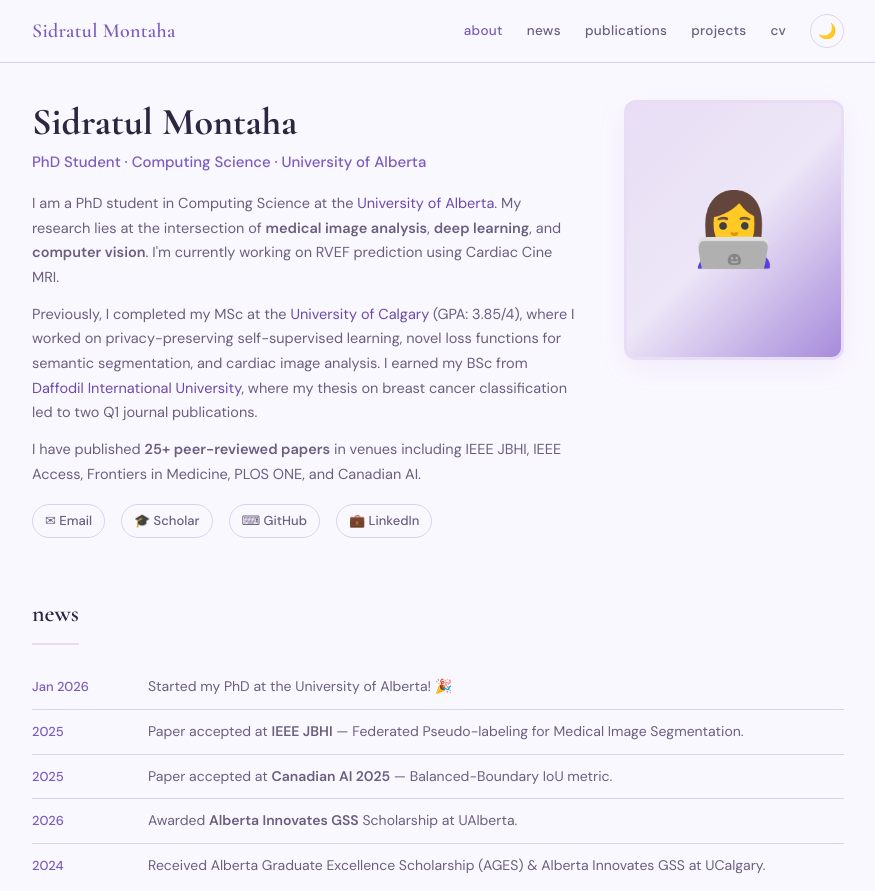
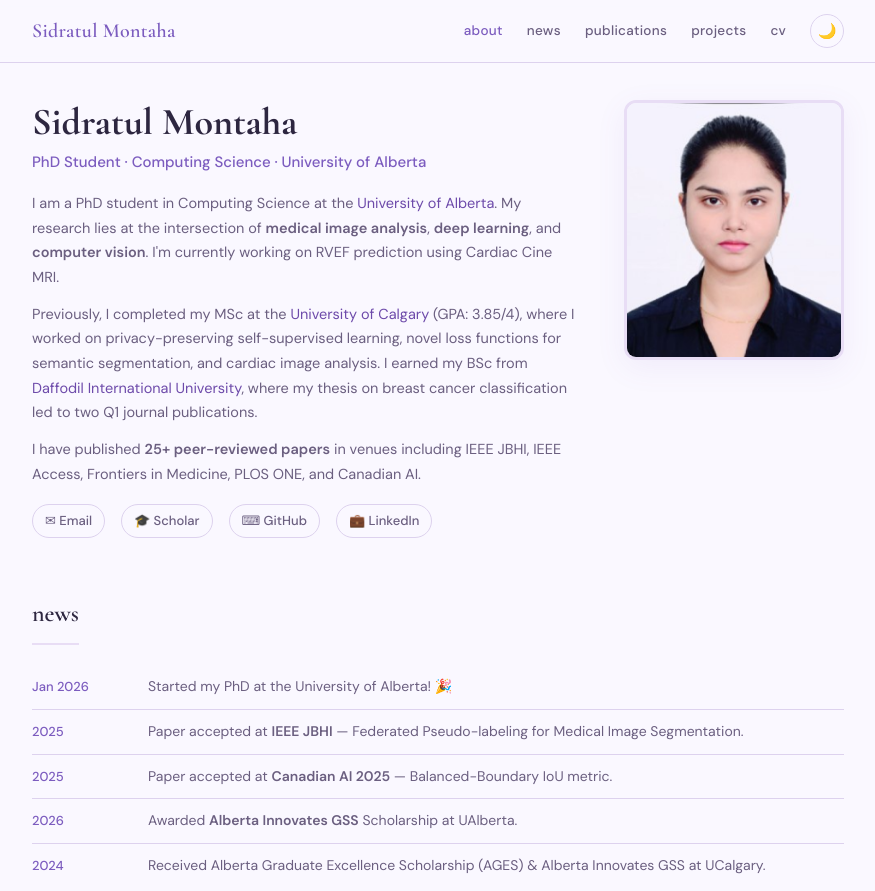
Before and after one commit to sidratul343/sidratul343.github.io, a plain HTML site: page index.html in a window 1280 px wide. Shown: the top 891 px of the page, without its empty margins (202-1077 px from the left). Drawn offline with nearby package versions, Linux system fonts and the light colour scheme.

Commit message:
Update index.html

```diff
--- a/index.html
+++ b/index.html
@@ -233,12 +233,6 @@
     border: 3px solid var(--accent-subtle);
     box-shadow: 0 8px 30px var(--shadow);
     transition: border-color 0.3s, box-shadow 0.3s;
-    /* Placeholder gradient since no actual image */
-    background: linear-gradient(135deg, var(--accent-subtle), var(--surface), var(--accent-light));
-    display: flex;
-    align-items: center;
-    justify-content: center;
-    font-size: 72px;
   }
 
   /* === SECTIONS === */
@@ -656,8 +650,9 @@
         <a href="https://www.linkedin.com/in/sidratul-montaha/" target="_blank">💼 LinkedIn</a>
       </div>
     </div>
+
     <div class="profile-img-wrapper">
-      <div class="profile-img" title="Add your photo here">👩‍💻</div>
+      <img src="onecard.png" alt="Sidratul Montaha" class="profile-img">
     </div>
   </section>
 
```
